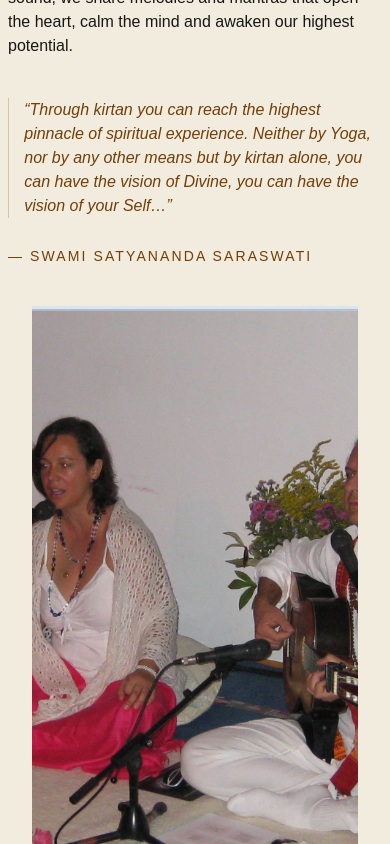
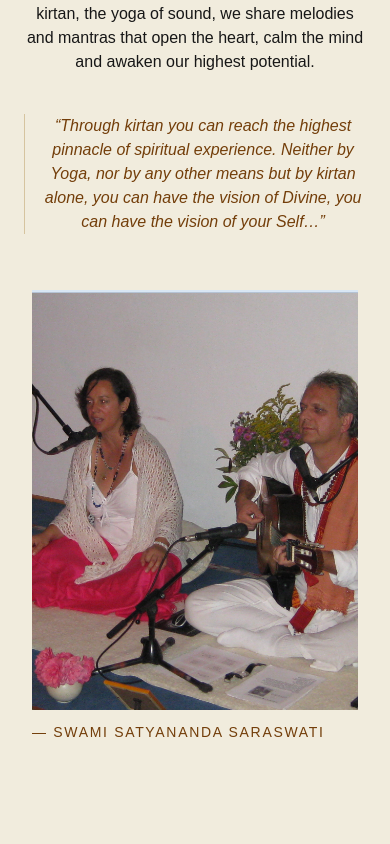
Before and after one commit to Nestortheo/yoga_events_frontend, a Next.js app: page / in a window 390 px wide. Shown: the part 1156-2000 px from the top of the page. Built offline with nearby package versions, Linux system fonts and the light colour scheme.

Commit message:
Fixed mobile for AboutPreview

```diff
--- a/components/AboutPreview.tsx
+++ b/components/AboutPreview.tsx
@@ -1,5 +1,4 @@
 import Image from "next/image";
-import Link from "next/link";
 
 export default function AboutPreview(){
 
@@ -9,9 +8,11 @@ export default function AboutPreview(){
                 {/*LEFT*/}
                 <div className="
                         lg:w-2/5
-                        p-2 lg:p-10
+                        p-6 lg:p-10
                         flex flex-col justify-center
                         gap-4
+                        items-center lg:items-start
+                        text-center lg:text-left
                     "
                 >
                     <h2 className="text-sm text-yellow-900 font-semibold tracking-[0.2em]">ABOUT</h2>
@@ -55,7 +56,7 @@ export default function AboutPreview(){
                         </p>
                     </div>
 
-                    <p className="mt-3 text-sm tracking-[0.15em] text-yellow-900">
+                    <p className="hidden lg:block mt-3 text-sm tracking-[0.15em] text-yellow-900">
                         — SWAMI SATYANANDA SARASWATI
                     </p>
                 </div>
@@ -72,9 +73,18 @@ export default function AboutPreview(){
                     alt="Gauri & Sankalpananda performing kirtan"
                     width={1200}
                     height={1500}
-                    className="w-full h-[600px] object-cover object-center"
+                    className="
+                        w-full
+                        h-[420px]
+                        lg:h-[600px]
+                        object-cover
+                        object-center
+                    "
                 />
 
+                <p className="lg:hidden mt-3 text-sm tracking-[0.12em] text-yellow-900">
+                        — SWAMI SATYANANDA SARASWATI
+                    </p>
 
                 </div>
             </div>
```
